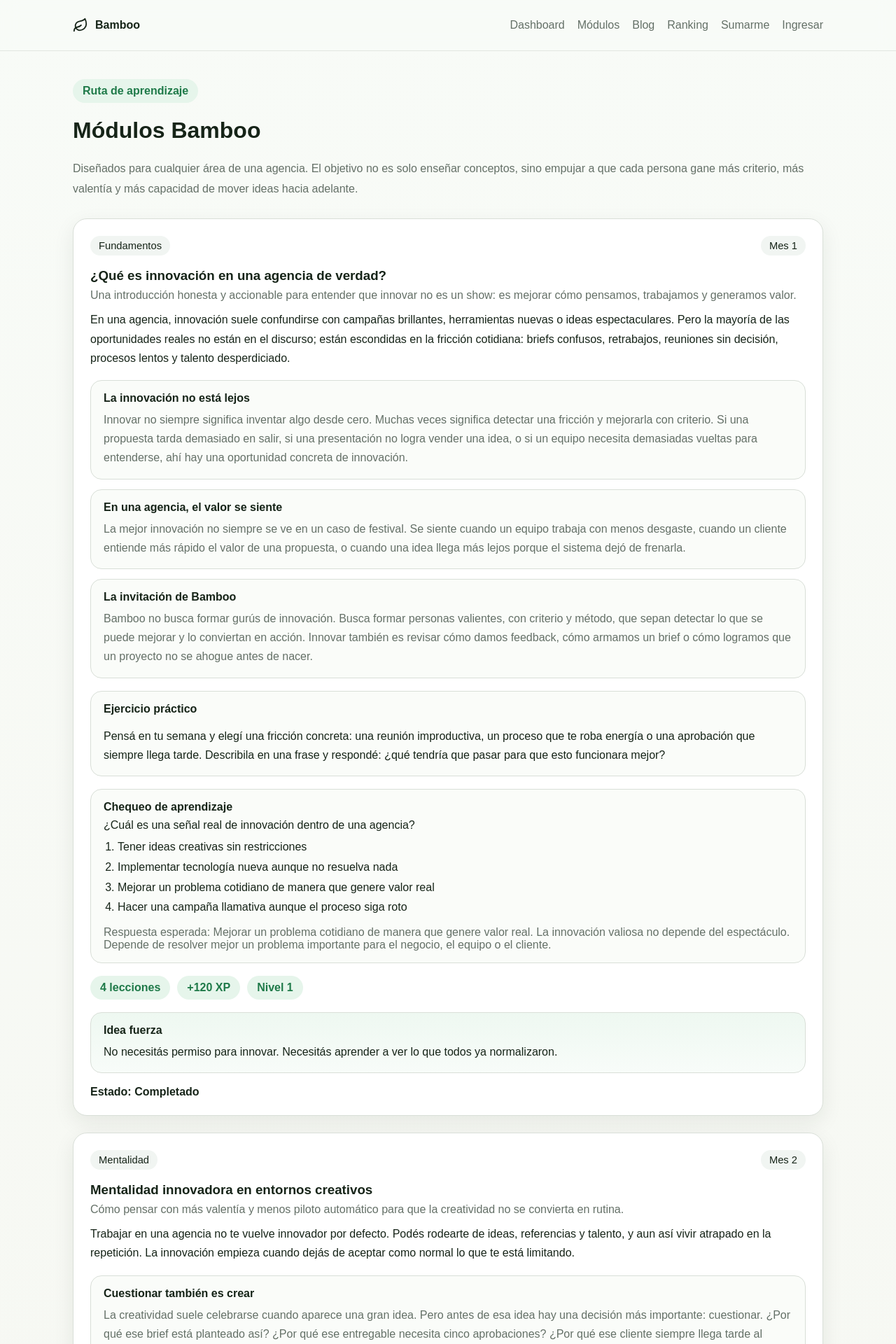
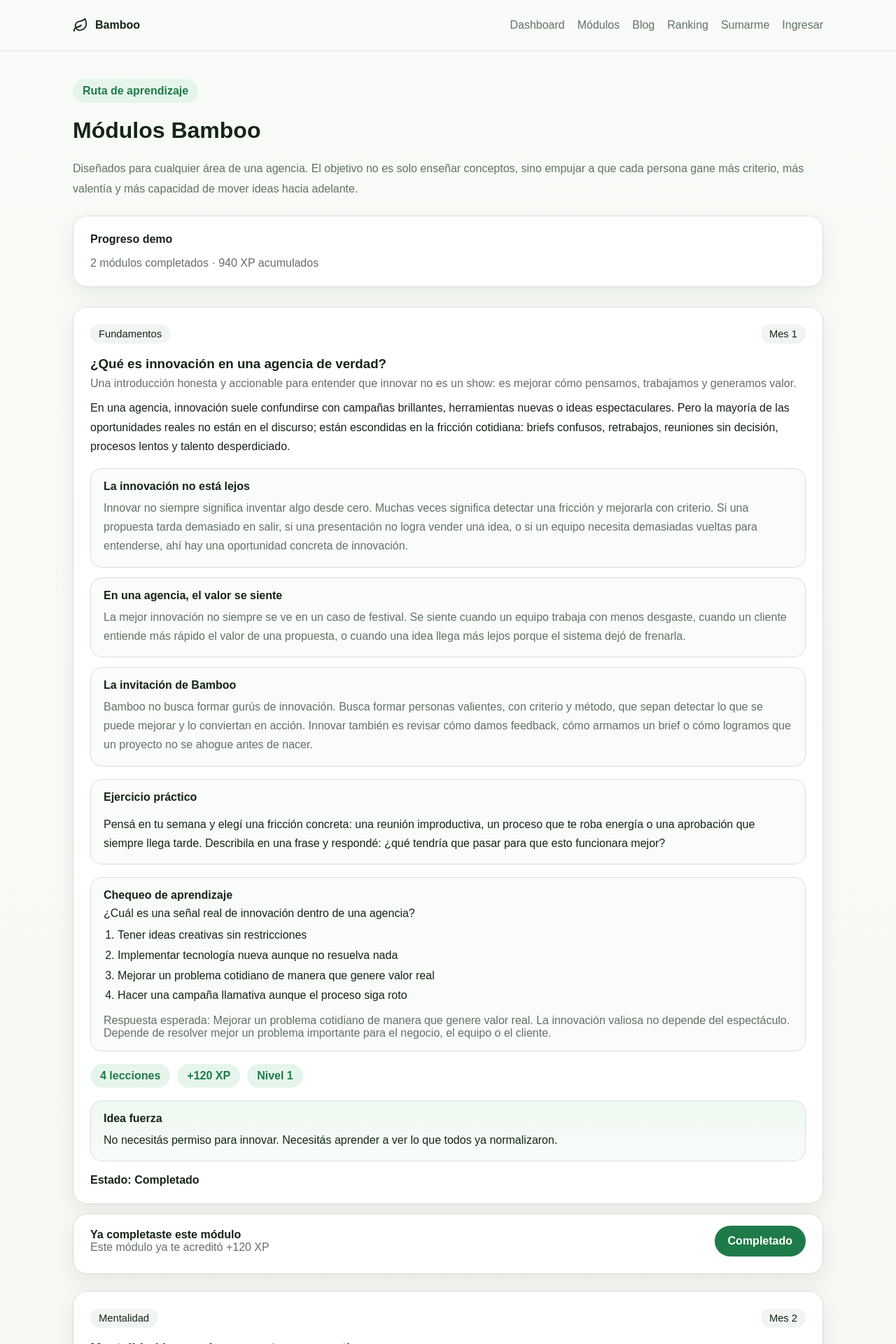
Before and after one commit to bamboo-debug/app, a Next.js app in the folder bamboo-app/: page /modules in a window 1280 px wide. Shown: the top 1920 px of the page at 70% size. Built offline with nearby package versions, Linux system fonts and the light colour scheme.

Commit message:
Update page.tsx

```diff
--- a/bamboo-app/app/modules/page.tsx
+++ b/bamboo-app/app/modules/page.tsx
@@ -1,5 +1,77 @@
-import { ModuleCard } from '@/components/module-card';
-import { modules } from '@/lib/mock-data';
+"use client";
+
+import { useMemo, useState } from "react";
+import { ModuleCard } from "@/components/module-card";
+import { modules } from "@/lib/mock-data";
+import { completeModuleForDemo, getDemoProgress } from "@/lib/gamification";
+
 export default function ModulesPage() {
-  return <main className="section"><div className="container"><span className="pill">Ruta de aprendizaje</span><h1>Módulos Bamboo</h1><p className="muted" style={{ lineHeight: 1.8 }}>Diseñados para cualquier área de una agencia. El objetivo no es solo enseñar conceptos, sino empujar a que cada persona gane más criterio, más valentía y más capacidad de mover ideas hacia adelante.</p><div className="module-track" style={{ marginTop: 28 }}>{modules.map((module) => <ModuleCard key={module.id} module={module} />)}</div></div></main>;
+  const [progress, setProgress] = useState(() => getDemoProgress());
+
+  const completedCount = useMemo(() => progress.completedModules.length, [progress.completedModules]);
+
+  return (
+    <main className="section">
+      <div className="container">
+        <span className="pill">Ruta de aprendizaje</span>
+        <h1>Módulos Bamboo</h1>
+        <p className="muted" style={{ lineHeight: 1.8 }}>
+          Diseñados para cualquier área de una agencia. El objetivo no es solo enseñar conceptos,
+          sino empujar a que cada persona gane más criterio, más valentía y más capacidad de mover
+          ideas hacia adelante.
+        </p>
+
+        <div className="card panel" style={{ marginTop: 24 }}>
+          <strong>Progreso demo</strong>
+          <p className="muted" style={{ marginBottom: 0 }}>
+            {completedCount} módulos completados · {progress.points} XP acumulados
+          </p>
+        </div>
+
+        <div className="module-track" style={{ marginTop: 28 }}>
+          {modules.map((module) => {
+            const isCompleted = progress.completedModules.includes(module.id);
+
+            return (
+              <div key={module.id} style={{ display: "grid", gap: 14 }}>
+                <ModuleCard module={{ ...module, status: isCompleted ? "completed" : module.status }} />
+
+                <div className="card panel" style={{ paddingTop: 16 }}>
+                  <div
+                    style={{
+                      display: "flex",
+                      gap: 12,
+                      justifyContent: "space-between",
+                      alignItems: "center",
+                      flexWrap: "wrap",
+                    }}
+                  >
+                    <div>
+                      <strong>{isCompleted ? "Ya completaste este módulo" : "Listo para sumar XP"}</strong>
+                      <div className="muted">
+                        {isCompleted
+                          ? `Este módulo ya te acreditó +${module.xp_reward} XP`
+                          : `Completarlo acredita +${module.xp_reward} XP en la demo`}
+                      </div>
+                    </div>
+
+                    <button
+                      className="btn btn-primary"
+                      disabled={isCompleted}
+                      onClick={() => {
+                        const next = completeModuleForDemo(module.id, module.xp_reward);
+                        setProgress(next);
+                      }}
+                    >
+                      {isCompleted ? "Completado" : "Completar módulo"}
+                    </button>
+                  </div>
+                </div>
+              </div>
+            );
+          })}
+        </div>
+      </div>
+    </main>
+  );
 }
```
